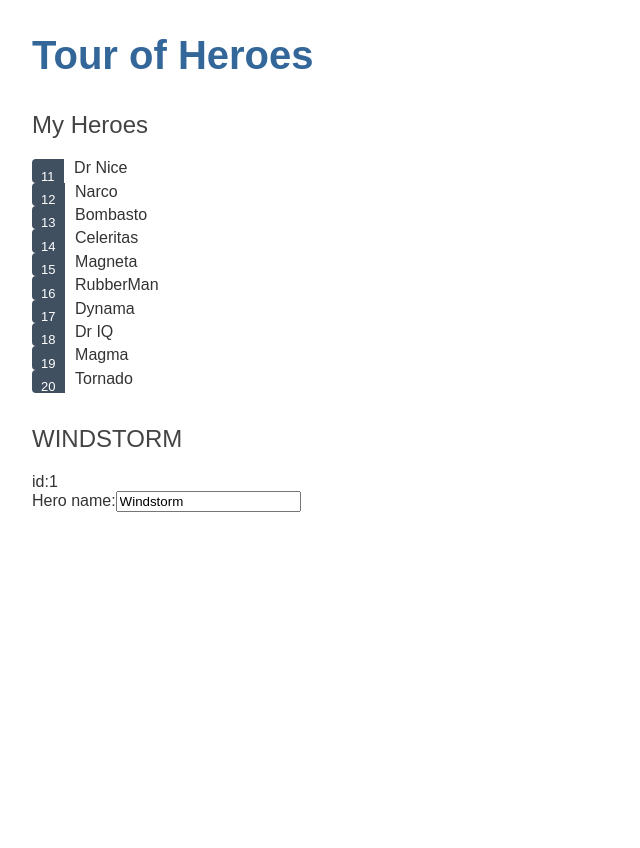
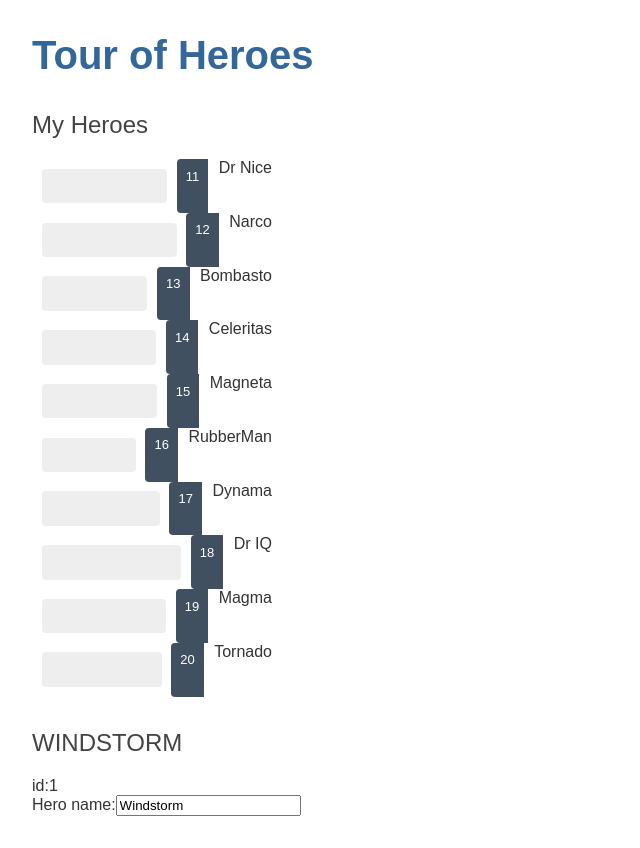
Before and after one commit to ShaniAharon/Angular-tour, an Angular app: page / in a window 1280 px wide. Shown: the whole page, without its empty margins (0-640 px from the left). Before the commit the page ends 800 px from the top, so only its background shows below. Built offline with nearby package versions, Linux system fonts and the light colour scheme.

Commit message:
fix:  selectedHero error

```diff
--- a/src/app/cmps/heroes/heroes.component.html
+++ b/src/app/cmps/heroes/heroes.component.html
@@ -3,14 +3,16 @@
   <ul class="heroes">
     <!-- The *ngFor is Angular's repeater directive. It repeats the host element for each element in a list. -->
     <li *ngFor="let hero of heroes">
+      <button type="button" (click)="onSelect(hero)"></button>
       <span class="badge">{{ hero.id }}</span> {{ hero.name }}
     </li>
   </ul>
-
-  <h2>{{ hero.name | uppercase }}</h2>
-  <div><span>id:</span>{{ hero.id }}</div>
-  <div>
-    <label for="name">Hero name:</label>
-    <input id="name" [(ngModel)]="hero.name" placeholder="name" />
+  <div *ngIf="selectedHero">
+    <h2>{{ selectedHero.name | uppercase }}</h2>
+    <div><span>id:</span>{{ selectedHero.id }}</div>
+    <div>
+      <label for="name">Hero name:</label>
+      <input id="name" [(ngModel)]="selectedHero.name" placeholder="name" />
+    </div>
   </div>
 </section>
--- a/src/app/cmps/heroes/heroes.component.ts
+++ b/src/app/cmps/heroes/heroes.component.ts
@@ -6,23 +6,24 @@ import { Hero } from 'src/app/models/hero';
 @Component({
   selector: 'app-heroes', //The component's CSS element selector.
   templateUrl: './heroes.component.html', //The location of the component's template file.
-  styleUrls: ['./heroes.component.scss'] //The location of the component's private CSS styles.
+  styleUrls: ['./heroes.component.scss'], //The location of the component's private CSS styles.
 })
 export class HeroesComponent implements OnInit {
+  constructor() {}
 
-  constructor() { }
+  selectedHero?: Hero = {
+    id: 1,
+    name: 'Windstorm',
+  };
 
-  hero:Hero = {
-    id: 1,
-    name:'Windstorm'
-  }
-
-  heroes = HEROES
+  heroes = HEROES;
 
   //The ngOnInit() is a lifecycle hook.
   // Angular calls ngOnInit() shortly after creating a component.
   // It's a good place to put initialization logic.
-  ngOnInit(): void {
+  ngOnInit(): void {}
+
+  onSelect(hero: Hero): void {
+    this.selectedHero = hero;
   }
-
 }
```
